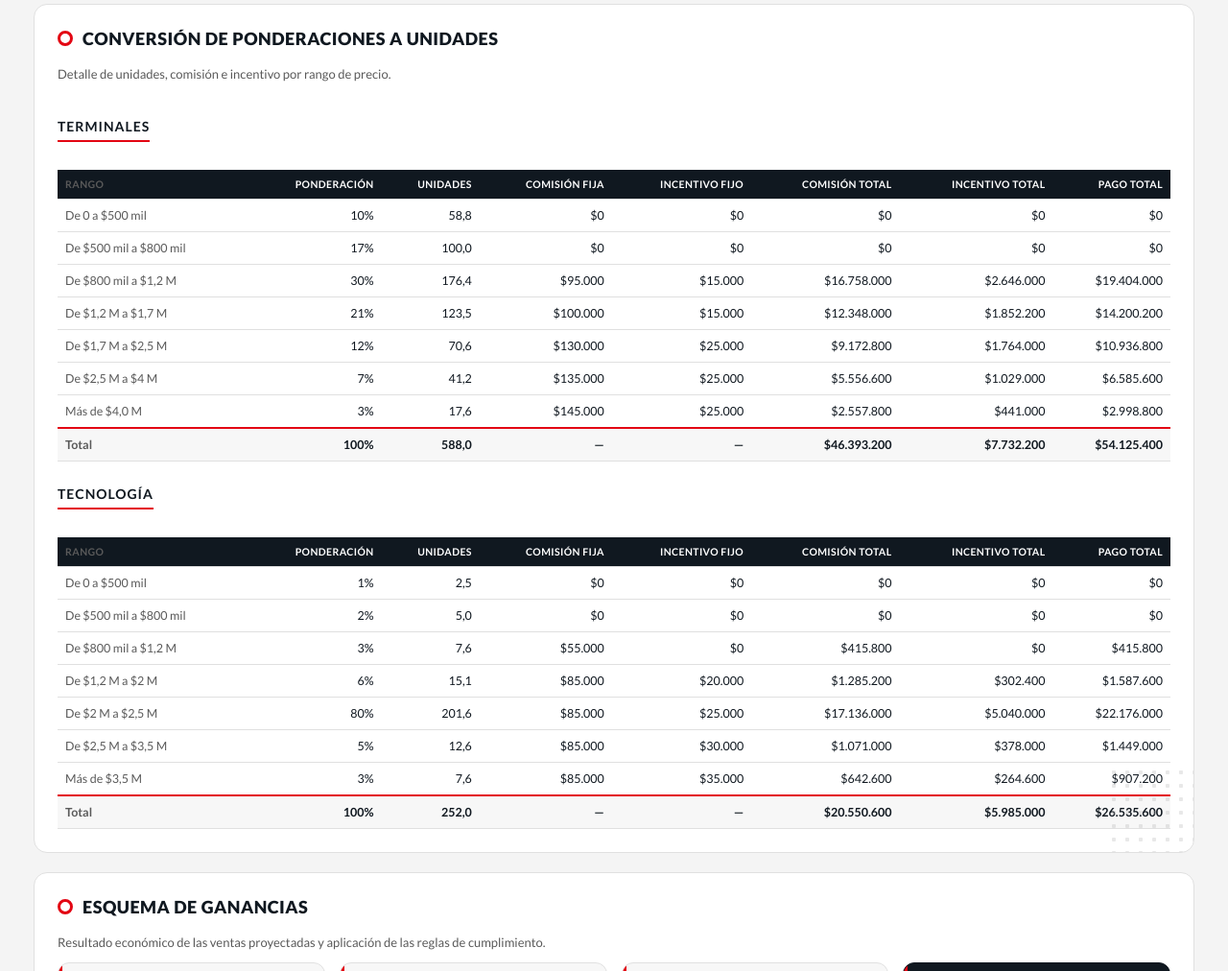
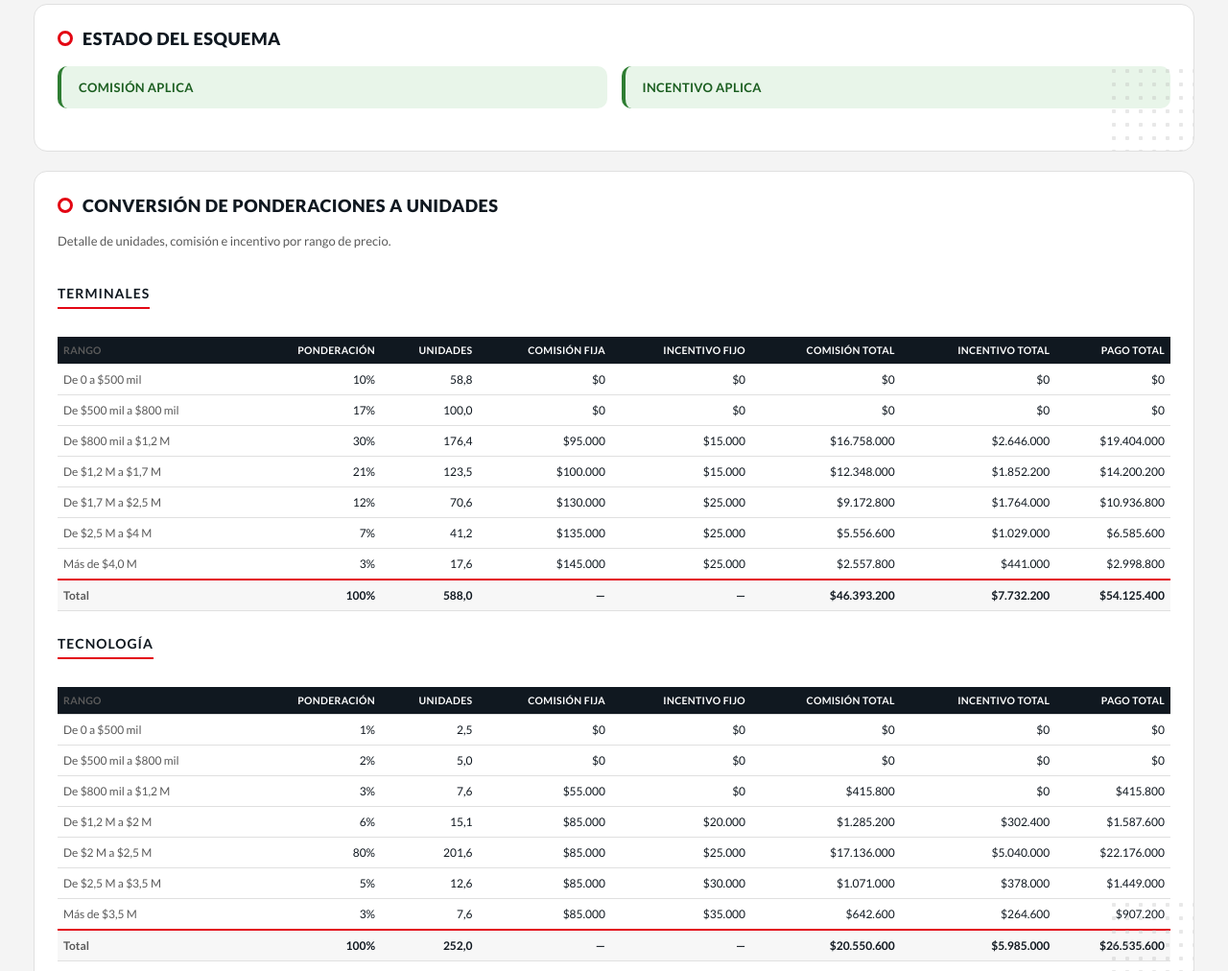
Before and after one commit to dguerrabi/CALCULADORA_Claro, a plain HTML site: page index.html in a window 1280 px wide. Shown: the part 1788-2800 px from the top of the page at 96% size. Drawn offline with Linux system fonts and the light colour scheme.

Commit message:
Version 4
Ahora tenemos comision bien e incentivo

```diff
--- a/index.html
+++ b/index.html
@@ -3,7 +3,7 @@
 <head>
 <meta charset="UTF-8">
 <meta name="viewport" content="width=device-width, initial-scale=1.0">
-<title>Simulador ARPU & Ganancias | Tools2Power</title>
+<title>Simulador ARPU &amp; Ganancias | Tools2Power</title>
 <link href="https://fonts.googleapis.com/css2?family=Lato:wght@300;400;700;900&display=swap" rel="stylesheet">
 <style>
   :root {
@@ -21,10 +21,8 @@
     --surface-2: #F7F7F7;
 
     --good-bg: #E8F5E9;
-    --good-line: #A5D6A7;
     --good-ink: #1B5E20;
     --bad-bg: #FDECEA;
-    --bad-line: #F5C6CB;
     --bad-ink: #B71C1C;
 
     --font-display: 'Gelion', 'Lato', 'Arial Black', sans-serif;
@@ -41,7 +39,7 @@
     -webkit-font-smoothing: antialiased;
   }
 
-  /* ============ HEADER CON MARCA ============ */
+  /* HEADER */
   .t2p-header {
     background: var(--t2p-black);
     color: white;
@@ -61,12 +59,7 @@
     background: var(--t2p-red);
     opacity: .12;
   }
-  .t2p-logo {
-    display: flex;
-    align-items: center;
-    gap: 16px;
-    z-index: 2;
-  }
+  .t2p-logo { display: flex; align-items: center; gap: 16px; z-index: 2; }
   .t2p-isotipo {
     display: grid;
     grid-template-columns: repeat(2, 16px);
@@ -106,13 +99,10 @@
     z-index: 2;
   }
 
-  /* ============ CONTENEDOR ============ */
+  /* CONTENEDOR */
   .arpu-container {
-    font-family: var(--font-body);
     max-width: 1250px;
     margin: 25px auto;
-    color: var(--ink);
-    background: var(--t2p-bg);
     padding: 20px;
     position: relative;
   }
@@ -137,14 +127,9 @@
     color: var(--ink);
   }
   .arpu-title span { color: var(--t2p-red); }
+  .subtitle { color: var(--ink-soft); margin-bottom: 25px; font-size: 14.5px; }
 
-  .subtitle {
-    color: var(--ink-soft);
-    margin-bottom: 25px;
-    font-size: 14.5px;
-  }
-
-  /* ============ INPUTS ============ */
+  /* INPUTS */
   .inputs {
     display: grid;
     grid-template-columns: repeat(3, 1fr);
@@ -189,7 +174,7 @@
     text-align: right;
   }
 
-  /* ============ SLIDERS MIX ============ */
+  /* MIX GRID */
   .mix-grid {
     display: grid;
     grid-template-columns: 1fr 1fr;
@@ -219,15 +204,8 @@
     margin-bottom: 8px;
     font-size: 12px;
   }
-  .mix-row label {
-    flex: 1;
-    color: var(--ink-soft);
-    font-weight: 600;
-  }
-  .mix-row input[type=range] {
-    flex: 1.2;
-    accent-color: var(--t2p-red);
-  }
+  .mix-row label { flex: 1; color: var(--ink-soft); font-weight: 600; }
+  .mix-row input[type=range] { flex: 1.2; accent-color: var(--t2p-red); }
   .mix-row .mix-val {
     width: 42px;
     text-align: right;
@@ -246,7 +224,7 @@
   .mix-total.ok { color: #1B5E20; }
   .mix-total.no { color: #B71C1C; }
 
-  /* ============ SECCIONES ============ */
+  /* SECTIONS */
   .section {
     background: var(--surface);
     border: 1px solid var(--line);
@@ -266,7 +244,6 @@
     opacity: .3;
     pointer-events: none;
   }
-
   .section h2 {
     font-family: var(--font-display);
     font-size: 18px;
@@ -288,7 +265,7 @@
     flex-shrink: 0;
   }
 
-  /* ============ CARDS ============ */
+  /* CARDS */
   .cards {
     display: grid;
     grid-template-columns: repeat(4, 1fr);
@@ -300,7 +277,6 @@
     border: 1px solid var(--line);
     border-radius: 12px;
     padding: 18px;
-    text-align: left;
     position: relative;
     overflow: hidden;
   }
@@ -334,9 +310,7 @@
   }
   .card.hero .card-title { color: #cfd4d8; }
   .card.hero .card-value { color: var(--t2p-red); }
-  .card.hero::before { background: var(--t2p-red); }
 
-  /* ============ ARPU DESTACADO ============ */
   .main-arpu {
     font-family: var(--font-display);
     font-size: 46px;
@@ -352,27 +326,26 @@
   }
   .mix strong { color: var(--ink); }
 
-  /* ============ TABLAS ============ */
+  /* TABLAS */
   table {
     width: 100%;
     border-collapse: collapse;
     margin-top: 15px;
-    font-size: 12.5px;
+    font-size: 12px;
   }
   th, td {
-    padding: 9px 8px;
+    padding: 8px 6px;
     border-bottom: 1px solid var(--line);
     color: var(--ink);
     text-align: right;
     font-variant-numeric: tabular-nums;
   }
   th {
-    text-align: right;
     background: var(--t2p-black);
     color: white;
     font-size: 10.5px;
     text-transform: uppercase;
-    letter-spacing: .4px;
+    letter-spacing: .3px;
     font-weight: 700;
   }
   th:first-child, td:first-child {
@@ -398,7 +371,7 @@
     display: inline-block;
   }
 
-  /* ============ ESTADOS ============ */
+  /* ESTADOS */
   .estado {
     padding: 14px 18px;
     border-radius: 10px;
@@ -412,14 +385,10 @@
   .estado.ok { border-left-color: #2E7D32; color: #1B5E20; background: #E8F5E9; }
   .estado.no { border-left-color: var(--t2p-red); color: #B71C1C; background: #FDECEA; }
 
-  .estado-grid {
-    display: flex;
-    gap: 15px;
-    margin-bottom: 20px;
-  }
+  .estado-grid { display: flex; gap: 15px; margin-bottom: 20px; }
   .estado-grid .estado { flex: 1; margin-bottom: 0; }
 
-  /* ============ RESULTADO ECONÓMICO ============ */
+  /* ECONOMIC */
   .eco-grid {
     display: grid;
     grid-template-columns: repeat(4, 1fr);
@@ -457,7 +426,7 @@
   .eco-card.good small { color: #1B5E20; }
   .eco-card.good b { color: #1B5E20; }
 
-  /* ============ ALERTA ============ */
+  /* ALERTA */
   .alerta {
     background: #FFF3CD;
     border: 1px solid #FFE69C;
@@ -470,7 +439,7 @@
   .alerta ul { margin: 8px 0 0 0; padding-left: 20px; }
   .alerta b { font-weight: 700; }
 
-  /* ============ FOOTER ============ */
+  /* FOOTER */
   .t2p-footer {
     text-align: center;
     padding: 30px 20px 40px;
@@ -509,7 +478,6 @@
 </head>
 <body>
 
-<!-- HEADER DE MARCA -->
 <header class="t2p-header">
   <div class="t2p-logo">
     <div class="t2p-isotipo"><span></span><span></span><span></span></div>
@@ -518,7 +486,7 @@
       <small>POWER</small>
     </div>
   </div>
-  <div class="t2p-tag">Simulador de ARPU &amp; Ganancias</div>
+  <div class="t2p-tag">Simulador ARPU &amp; Ganancias</div>
 </header>
 
 <div class="arpu-container">
@@ -526,7 +494,9 @@
   <div class="arpu-title">Simulador <span>ARPU</span> &amp; Ganancias</div>
   <div class="subtitle">Terminales + Tecnología</div>
 
-  <!-- ENTRADAS -->
+  <div id="alerta"></div>
+
+  <!-- SUPUESTOS -->
   <div class="section">
     <h2>Supuestos de operación</h2>
     <div class="inputs">
@@ -552,13 +522,11 @@
       </div>
     </div>
     <div class="input-card" style="margin-top:10px;">
-      <div class="input-title">Gasto por agente (costo operativo mensual)</div>
+      <div class="input-title">Gasto por agente</div>
       <input type="range" id="gasto" min="0" max="10000000" step="100000" value="4000000">
       <div class="input-value" id="gasto-val">$4.000.000</div>
     </div>
-    <div class="mix">
-      Mix de negocio: <strong>Terminales 70%</strong> &nbsp;|&nbsp; <strong>Tecnología 30%</strong>
-    </div>
+    <div class="mix">Mix de negocio: <strong>Terminales 70%</strong> &nbsp;|&nbsp; <strong>Tecnología 30%</strong></div>
   </div>
 
   <!-- DISTRIBUCIÓN -->
@@ -593,7 +561,6 @@
       <div class="card"><div class="card-title">Tecnología</div><div class="card-value" id="u-tech">0</div></div>
       <div class="card hero"><div class="card-title">Venta proyectada</div><div class="card-value" id="v-proy">$0</div></div>
     </div>
-
     <h2>Cumplimiento de metas</h2>
     <div class="cards">
       <div class="card"><div class="card-title">Meta Terminales</div><div class="card-value" id="c-term">0%</div></div>
@@ -603,7 +570,7 @@
     </div>
   </div>
 
-  <!-- SIMULACIÓN INVERSA -->
+  <!-- INVERSA -->
   <div class="section">
     <h2>Unidades necesarias por agente</h2>
     <div class="cards">
@@ -611,6 +578,15 @@
       <div class="card"><div class="card-title">Unidades necesarias totales</div><div class="card-value" id="u-meta-tot">0</div><p>unidades</p></div>
       <div class="card"><div class="card-title">Gap vs. proyectado</div><div class="card-value" id="u-gap">0</div><p>unidades</p></div>
       <div class="card"><div class="card-title">Venta adicional requerida</div><div class="card-value" id="v-gap">$0</div><p>para cumplir meta</p></div>
+    </div>
+  </div>
+
+  <!-- ESTADOS -->
+  <div class="section">
+    <h2>Estado del esquema</h2>
+    <div class="estado-grid">
+      <div class="estado no" id="estado-comision">COMISIÓN NO APLICA</div>
+      <div class="estado no" id="estado-incentivo">INCENTIVO NO APLICA</div>
     </div>
   </div>
 
@@ -688,11 +664,6 @@
       <div class="card"><div class="card-title">Comisión</div><div class="card-value" id="e-comision">$0</div></div>
       <div class="card"><div class="card-title">Incentivo</div><div class="card-value" id="e-incentivo">$0</div></div>
       <div class="card hero"><div class="card-title">Ganancias</div><div class="card-value" id="e-total">$0</div></div>
-    </div>
-
-    <div class="estado-grid">
-      <div class="estado no" id="estado-comision">COMISIÓN NO APLICA</div>
-      <div class="estado no" id="estado-incentivo">INCENTIVO NO APLICA</div>
     </div>
 
     <h3 class="t2p-sub">Detalle de comisión e incentivo</h3>
@@ -776,7 +747,7 @@ function comisionTecnologia(precio) {
 }
 
 // ============================================================
-// CONSTRUIR SLIDERS DE MIX
+// SLIDERS
 // ============================================================
 const slidersTerm = [];
 const slidersTech = [];
@@ -806,7 +777,7 @@ buildSlider("sliders-term", RANGOS_TERMINALES, VALORES_TERMINALES_DEFAULT, slide
 buildSlider("sliders-tech", RANGOS_TECNOLOGIA, VALORES_TECNOLOGIA_DEFAULT, slidersTech);
 
 // ============================================================
-// RENDER PRINCIPAL
+// RENDER
 // ============================================================
 function actualizar() {
   const agentes   = +document.getElementById("agentes").value;
@@ -825,11 +796,32 @@ function actualizar() {
   const totalTerm = valoresTerm.reduce((a,b)=>a+b,0);
   const totalTech = valoresTech.reduce((a,b)=>a+b,0);
 
-  document.getElementById("total-term").textContent = "Total: " + totalTerm + "%";
-  document.getElementById("total-term").className = "mix-total " + (totalTerm === 100 ? "ok" : "no");
-  document.getElementById("total-tech").textContent = "Total: " + totalTech + "%";
-  document.getElementById("total-tech").className = "mix-total " + (totalTech === 100 ? "ok" : "no");
+  const totalTermEl = document.getElementById("total-term");
+  totalTermEl.textContent = "Total: " + totalTerm + "%";
+  totalTermEl.className = "mix-total " + (totalTerm === 100 ? "ok" : "no");
 
+  const totalTechEl = document.getElementById("total-tech");
+  totalTechEl.textContent = "Total: " + totalTech + "%";
+  totalTechEl.className = "mix-total " + (totalTech === 100 ? "ok" : "no");
+
+  // Validación
+  const alertaEl = document.getElementById("alerta");
+  if (totalTerm !== 100 || totalTech !== 100) {
+    const errores = [];
+    if (totalTerm !== 100) errores.push(`La distribución de Terminales suma ${totalTerm}% y debe sumar 100%.`);
+    if (totalTech !== 100) errores.push(`La distribución de Tecnología suma ${totalTech}% y debe sumar 100%.`);
+    alertaEl.innerHTML = `
+      <div class="alerta">
+        <b>⚠ Revisar distribución</b>
+        <ul>${errores.map(e => `<li>${e}</li>`).join("")}</ul>
+      </div>
+    `;
+    return;
+  } else {
+    alertaEl.innerHTML = "";
+  }
+
+  // ARPU
   const arpuTerm = calcArpu(valoresTerm, RANGOS_TERMINALES);
   const arpuTech = calcArpu(valoresTech, RANGOS_TECNOLOGIA);
   const arpuCons = (MIX_TERMINALES/100) * arpuTerm + (MIX_TECNOLOGIA/100) * arpuTech;
@@ -847,7 +839,7 @@ function actualizar() {
   const uGap            = Math.max(0, uNecesariasMeta - unidadesTotales);
   const vGap            = Math.max(0, meta - ventaProy);
 
-  // ---------- COMISIÓN ----------
+  // Comisión e incentivo
   let comTerm = 0, comTech = 0;
   let incPotTerm = 0, incPotTech = 0;
 
@@ -871,46 +863,45 @@ function actualizar() {
   const cumpleTech = ventaTech / metaTech * 100;
   const cumpleTT   = ventaProy / meta * 100;
 
-  const comTotal = cumpleTT >= 100 ? (comTerm + comTech) : 0;
+  const comTotal = comTerm + comTech;
 
   let incPagTerm = 0, incPagTech = 0;
-  if (cumpleTT >= 100 && cumpleTerm >= 80 && cumpleTech >= 80) {
-    incPagTerm = incPotTerm; incPagTech = incPotTech;
-  } else if (cumpleTT < 100 && cumpleTerm >= 100) {
-    incPagTerm = incPotTerm;
-  } else if (cumpleTT < 100 && cumpleTech >= 100) {
-    incPagTech = incPotTech;
+  if (cumpleTT >= 100) {
+    if (cumpleTerm >= 80) incPagTerm = incPotTerm;
+    if (cumpleTech >= 80) incPagTech = incPotTech;
   }
   const incTotal = incPagTerm + incPagTech;
+
+  const aplicaIncTerm = cumpleTT >= 100 && cumpleTerm >= 80;
+  const aplicaIncTech = cumpleTT >= 100 && cumpleTech >= 80;
+
   const ganancias = comTotal + incTotal;
 
-  // ---------- PINTAR ----------
+  // PINTAR
   document.getElementById("arpu-consolidado").textContent = fmtMoney(arpuCons);
-
   document.getElementById("u-totales").textContent = unidadesTotales.toLocaleString("es-CO");
   document.getElementById("u-term").textContent    = fmtNum(unidadesTerm);
   document.getElementById("u-tech").textContent    = fmtNum(unidadesTech);
-
-  document.getElementById("v-proy").textContent = fmtMoney(ventaProy);
-  document.getElementById("v-mix").textContent  = fmtMoney(ventaProy);
-
-  document.getElementById("c-term").textContent = fmtNum(cumpleTerm) + "%";
-  document.getElementById("c-tech").textContent = fmtNum(cumpleTech) + "%";
-  document.getElementById("c-tt").textContent   = fmtNum(cumpleTT) + "%";
-
+  document.getElementById("v-proy").textContent    = fmtMoney(ventaProy);
+  document.getElementById("v-mix").textContent     = fmtMoney(ventaProy);
+  document.getElementById("c-term").textContent    = fmtNum(cumpleTerm) + "%";
+  document.getElementById("c-tech").textContent    = fmtNum(cumpleTech) + "%";
+  document.getElementById("c-tt").textContent      = fmtNum(cumpleTT) + "%";
   document.getElementById("u-meta").textContent     = fmtNum(uPorAgenteMeta);
   document.getElementById("u-meta-tot").textContent = uNecesariasMeta.toLocaleString("es-CO");
   document.getElementById("u-gap").textContent      = uGap.toLocaleString("es-CO");
   document.getElementById("v-gap").textContent      = fmtMoney(vGap);
 
-  // Tablas conversión
+  // Tablas conversión Terminales
   let tComTerm = 0, tIncTerm = 0, tPagoTerm = 0;
   const tbTerm = document.getElementById("tabla-term");
   tbTerm.innerHTML = "";
   valoresTerm.forEach((p, i) => {
     const u = unidadesTerm * p/100;
     const [c, inc] = comisionTerminal(RANGOS_TERMINALES[i].precio);
-    const cR = u * c, iR = u * inc, pR = cR + iR;
+    const cR = u * c;
+    const iR = aplicaIncTerm ? u * inc : 0;
+    const pR = cR + iR;
     tComTerm += cR; tIncTerm += iR; tPagoTerm += pR;
     tbTerm.insertAdjacentHTML("beforeend", `<tr>
       <td>${RANGOS_TERMINALES[i].nombre}</td>
@@ -929,13 +920,16 @@ function actualizar() {
   document.getElementById("tabla-term-inc").textContent  = fmtMoney(tIncTerm);
   document.getElementById("tabla-term-pago").textContent = fmtMoney(tPagoTerm);
 
+  // Tablas conversión Tecnología
   let tComTech = 0, tIncTech = 0, tPagoTech = 0;
   const tbTech = document.getElementById("tabla-tech");
   tbTech.innerHTML = "";
   valoresTech.forEach((p, i) => {
     const u = unidadesTech * p/100;
     const [c, inc] = comisionTecnologia(RANGOS_TECNOLOGIA[i].precio);
-    const cR = u * c, iR = u * inc, pR = cR + iR;
+    const cR = u * c;
+    const iR = aplicaIncTech ? u * inc : 0;
+    const pR = cR + iR;
     tComTech += cR; tIncTech += iR; tPagoTech += pR;
     tbTech.insertAdjacentHTML("beforeend", `<tr>
       <td>${RANGOS_TECNOLOGIA[i].nombre}</td>
@@ -968,8 +962,7 @@ function actualizar() {
   estInc.textContent = incTotal > 0 ? "INCENTIVO APLICA" : "INCENTIVO NO APLICA";
   estInc.className = "estado " + (incTotal > 0 ? "ok" : "no");
 
-  const tbCom = document.getElementById("tabla-comisional");
-  tbCom.innerHTML = `
+  document.getElementById("tabla-comisional").innerHTML = `
     <tr><td>Unidades</td><td>${fmtNum(unidadesTerm)}</td><td>${fmtNum(unidadesTech)}</td><td>${unidadesTotales.toLocaleString("es-CO")}</td></tr>
     <tr><td>Venta</td><td>${fmtMoney(ventaTerm)}</td><td>${fmtMoney(ventaTech)}</td><td>${fmtMoney(ventaProy)}</td></tr>
     <tr><td>Comisión</td><td>${fmtMoney(comTerm)}</td><td>${fmtMoney(comTech)}</td><td>${fmtMoney(comTotal)}</td></tr>
@@ -983,14 +976,14 @@ function actualizar() {
   const utilidadBruta  = ganancias - gastoAgentes;
   const utilidadAgente = utilidadBruta / agentes;
 
-  document.getElementById("eco-trm").textContent     = fmtMoney(tPagoTerm);
-  document.getElementById("eco-tec").textContent     = fmtMoney(tPagoTech);
-  document.getElementById("eco-gan").textContent     = fmtMoney(gananciaAgente);
-  document.getElementById("eco-tot").textContent     = fmtMoney(ganancias);
-  document.getElementById("eco-gasto").textContent   = fmtMoney(gastoAgentes);
-  document.getElementById("eco-gasto-ag").textContent= fmtMoney(gastoAg);
-  document.getElementById("eco-util").textContent    = fmtMoney(utilidadBruta);
-  document.getElementById("eco-util-ag").textContent = fmtMoney(utilidadAgente);
+  document.getElementById("eco-trm").textContent      = fmtMoney(tPagoTerm);
+  document.getElementById("eco-tec").textContent      = fmtMoney(tPagoTech);
+  document.getElementById("eco-gan").textContent      = fmtMoney(gananciaAgente);
+  document.getElementById("eco-tot").textContent      = fmtMoney(ganancias);
+  document.getElementById("eco-gasto").textContent    = fmtMoney(gastoAgentes);
+  document.getElementById("eco-gasto-ag").textContent = fmtMoney(gastoAg);
+  document.getElementById("eco-util").textContent     = fmtMoney(utilidadBruta);
+  document.getElementById("eco-util-ag").textContent  = fmtMoney(utilidadAgente);
 }
 
 // ============================================================
```
